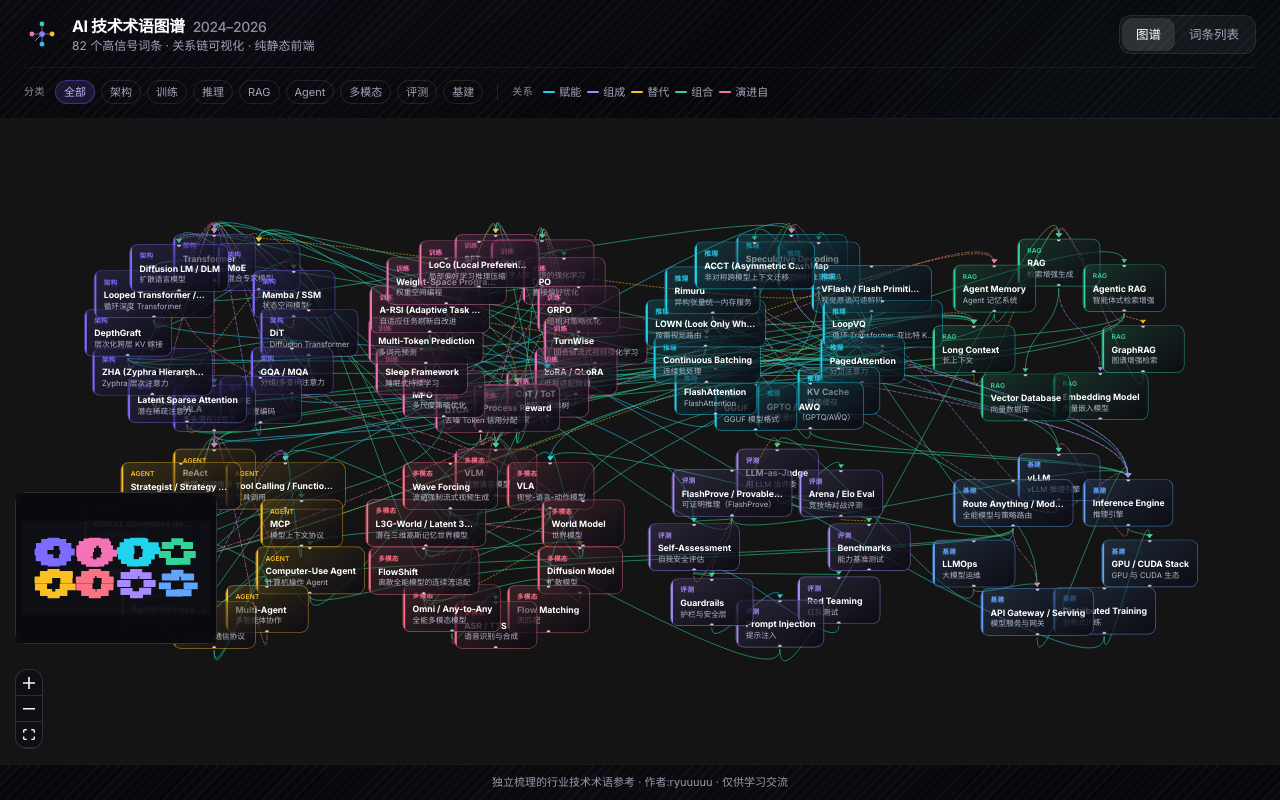
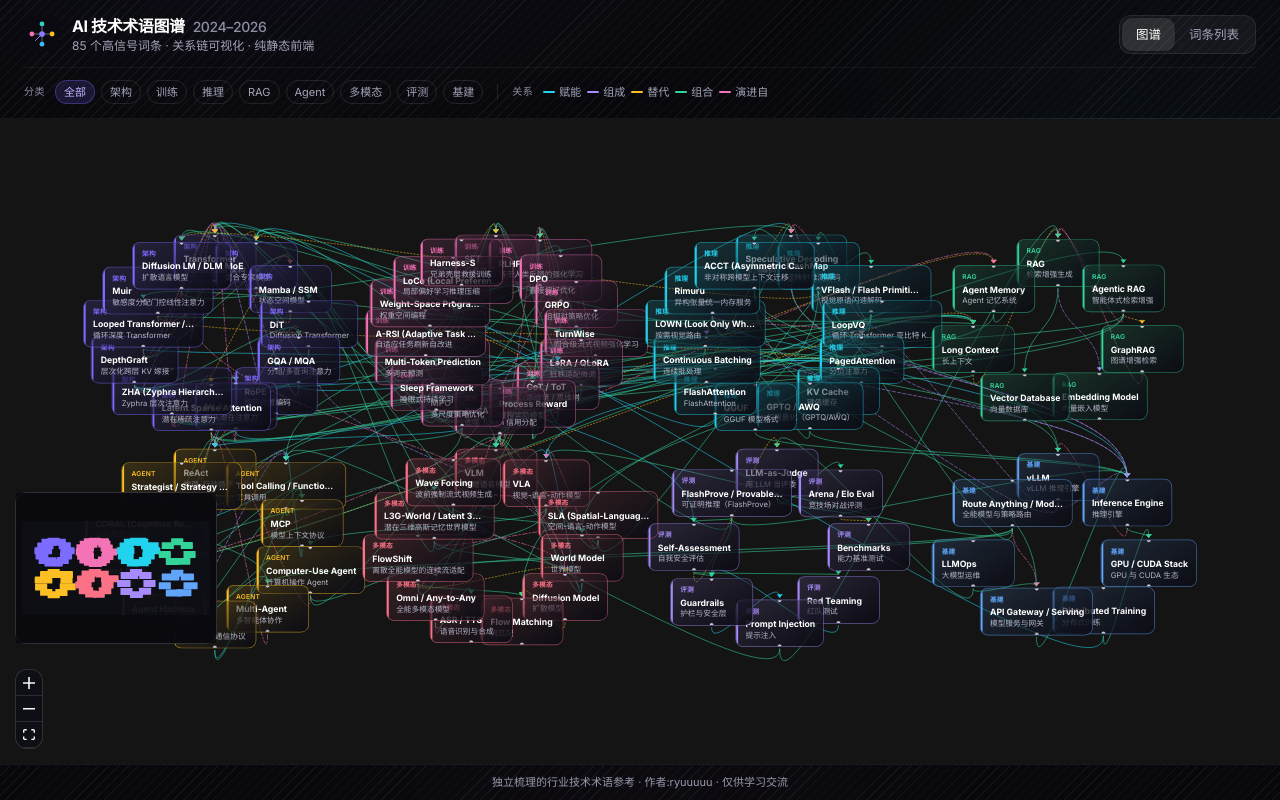
Before and after one commit to keepline/ai-tech-glossary, a React (Vite) app: page / in a window 1280 px wide. Built offline with nearby package versions, Linux system fonts and the light colour scheme.

Commit message:
feat: add Muir, SLA, and Harness-S glossary terms

```diff
--- a/src/data/terms.ts
+++ b/src/data/terms.ts
@@ -126,6 +126,18 @@ export const terms: Term[] = [
     whyItMatters:
       '把「加深」从堆参数改成可调的测试时算力轴；与 MoE 的专家扩容互补。2026 开源循环 LLM 与残差设计密集出现，是参数高效预训练与推理深度缩放的关键架构叙事。',
     yearHint: '2025–2026',
+  },
+
+  {
+    id: 'muir',
+    en: 'Muir',
+    zh: '敏感度分配门控线性注意力',
+    category: '模型架构',
+    explanation:
+      'Muir：面向门控 delta-rule 线性注意力的架构。分析表明状态更新对写入远比对擦除敏感，因而把衰减/擦除/写入/输出门融合成按敏感度分配秩的低秩投影，并用匹配滤波读出门（静态通道轮廓 + 动态每 token 调制）重权状态行，再把省下的参数加宽 FFN。另设计边界枢轴分块并行更新，以在大 chunk 下稳定训练。166M–1.34B 相对 GDN-2 困惑度约降 1.8%–2.0%、相对 Transformer 约 2.5%–3.6%；1.34B 可从 4K 训练长度外推到约 1000 万 token 流且无困惑度漂移，静态读出下 passkey 检索至 1M token 接近满分（arXiv 2611.08376）。',
+    whyItMatters:
+      '把「擦除门不该与写入门同秩」和「慢衰减行会主导无权重读出」写成可落地的门控与读出设计；相对 Mamba / GDN-2，是 2026 线性注意力在超长上下文召回与宽矩阵单元训练上的一条高信号演进。',
+    yearHint: '2026',
   },
 
   {
@@ -308,6 +320,18 @@ export const terms: Term[] = [
       'LoCo（Think Less, Locally）：面向推理模型过长思维链的局部偏好学习。从模型自生成轨迹中检测「过度思考」状态，冻结该前缀、再从同一状态再生更短且可核验的续写，构造状态条件偏好对并用 DPO 训练——教模型何时继续推理、何时收束，而非笼统鼓励更短轨迹。数学完成长度可压约 41.7%–45.4%，代码约 23.4%–36.3%，准确率持平或提升（arXiv 2611.04814）。',
     whyItMatters:
       '推理模型的成本很大一部分来自「想够了还在想」；相对整条轨迹长度惩罚，状态局部的继续/收束偏好更贴合 CoT 决策点，是 2026 推理压缩与 DPO/过程奖励训练环的高信号新接口。',
+    yearHint: '2026',
+  },
+
+  {
+    id: 'harness-s',
+    en: 'Harness-S',
+    zh: '兄弟壳层救援训练',
+    category: '训练与对齐',
+    explanation:
+      'Harness-S：同一基座 Harness 演化出的变体具有局部性、互补性与非平稳性——各自修补不同失败，效用随策略学习而变。不是去找「万能壳」，而是沿不同修复方向演化专用兄弟 Harness，组成训练期固定的 Sibling Harness Pool；仅当基座壳上所有初次尝试都失败时，才用自适应路由（Harness Behavior Profiles + 多 LLM 投票）选出 Top-k 辅助壳，让同一策略在其上生成新轨迹并替换失败组做强化学习，把壳层诱发的能力迁回在原 Harness 下仍有效的单一策略。在 AppWorld、SWE-Gym 与 DBBench 上，回到原壳后显著优于只训练策略的基线（arXiv 2611.04277）。',
+    whyItMatters:
+      '「模型能力只是一半，另一半是 Harness」之后，下一步是用互补壳层当训练期老师、部署仍走原壳；相对只改策略或只换更强 Harness，是 2026 Agent 强化学习里把壳层差异蒸馏进策略本身的高信号配方。',
     yearHint: '2026',
   },
 
@@ -667,6 +691,19 @@ export const terms: Term[] = [
       '具身智能从「会看会说」走向「会做」的主流范式；OpenVLA / π0 等开源线与大量 2025–2026 论文把它推到工业与学术前线。',
     yearHint: '2024–2026',
   },
+
+  {
+    id: 'sla',
+    en: 'SLA (Spatial-Language-Action)',
+    zh: '空间-语言-动作模型',
+    category: '多模态',
+    explanation:
+      'SLA：在预训练 VLA 策略（文中以 π0.5 / pi05 初始化）上做持续预训练与后训练，把中间视觉嵌入与冻结的 3D 感知模型对齐，使空间理解成为可迁移的基础能力。用特征依赖门控从多层视觉嵌入自适应聚合空间监督；教师侧可利用部分可用的深度与相机标定；概率状态 dropout 促使模型依赖视觉线索、减少对演示轨迹过拟合。辅助模块仅用于训练，推理架构与原 VLA 权重可直接复用（arXiv 2611.08373）。',
+    whyItMatters:
+      '主流 VLA 的视觉表征多继承自 2D 视觉-语言预训练，空间监督常拖到任务适配才补；SLA 把隐式空间对齐做到持续预训练阶段且不改推理栈，是 2026 具身基础模型相对纯 VLA 的一条高信号空间路线。',
+    yearHint: '2026',
+  },
+
   {
     id: 'world-model',
     en: 'World Model',
@@ -1147,8 +1184,23 @@ export const edges: Edge[] = [
   { source: 'vflash', target: 'vla', type: 'enables' },
   { source: 'vflash', target: 'world-model', type: 'stacks-with' },
 
+  { source: 'muir', target: 'mamba', type: 'evolved-from' },
+  { source: 'muir', target: 'transformer', type: 'alternative-to' },
+  { source: 'muir', target: 'long-context', type: 'stacks-with' },
+  { source: 'muir', target: 'kv-cache', type: 'alternative-to' },
+
+  { source: 'sla', target: 'vla', type: 'evolved-from' },
+  { source: 'sla', target: 'vlm', type: 'stacks-with' },
+  { source: 'sla', target: 'world-model', type: 'stacks-with' },
+  { source: 'sla', target: 'vflash', type: 'stacks-with' },
+
+  { source: 'harness-s', target: 'agent-harness', type: 'stacks-with' },
+  { source: 'harness-s', target: 'grpo', type: 'stacks-with' },
+  { source: 'harness-s', target: 'react-agent', type: 'enables' },
+  { source: 'harness-s', target: 'tool-calling', type: 'stacks-with' },
 
 ]
+
 
 export function getTermById(id: string): Term | undefined {
   return terms.find((t) => t.id === id)
```
